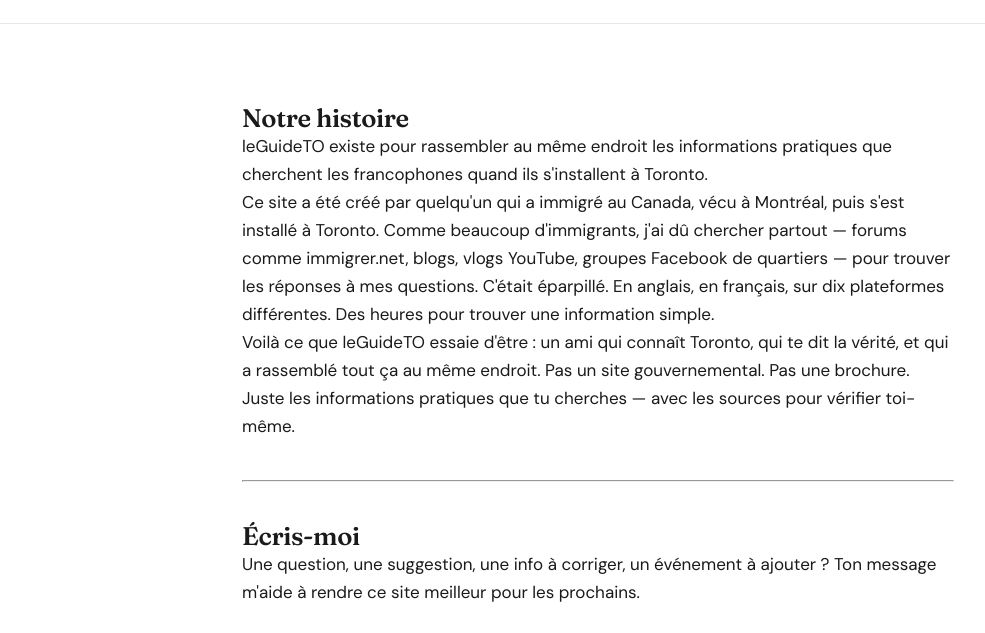
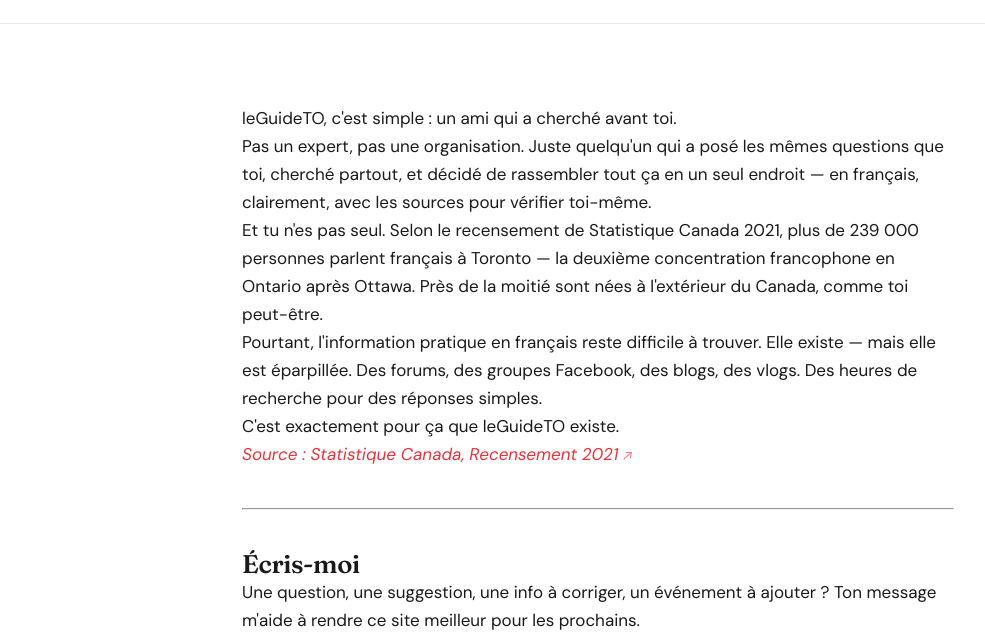
Before and after one commit to leguideto/leguideto, a website: page pages/about.html in a window 1280 px wide. Shown: the part 688-1321 px from the top of the page, without its empty margins (42-1027 px from the left). Drawn offline with Linux system fonts and the light colour scheme.

Commit message:
Update about page with final content

```diff
--- a/pages/about.html
+++ b/pages/about.html
@@ -22,22 +22,32 @@
   <section class="section">
     <div class="container container-narrow">
 
-      <h2 data-fr="Notre histoire" data-en="Our story">Notre histoire</h2>
-
-      <p data-fr="leGuideTO existe pour rassembler au même endroit les informations pratiques que cherchent les francophones quand ils s'installent à Toronto."
-         data-en="leGuideTO exists to gather in one place the practical information that French speakers look for when settling in Toronto.">
-        leGuideTO existe pour rassembler au même endroit les informations pratiques que cherchent les francophones quand ils s'installent à Toronto.
+      <p data-fr="leGuideTO, c'est simple : un ami qui a cherché avant toi."
+         data-en="leGuideTO is simple: a friend who searched before you.">
+        leGuideTO, c'est simple : un ami qui a cherché avant toi.
       </p>
 
-      <p data-fr="Ce site a été créé par quelqu'un qui a immigré au Canada, vécu à Montréal, puis s'est installé à Toronto. Comme beaucoup d'immigrants, j'ai dû chercher partout — forums comme immigrer.net, blogs, vlogs YouTube, groupes Facebook de quartiers — pour trouver les réponses à mes questions. C'était éparpillé. En anglais, en français, sur dix plateformes différentes. Des heures pour trouver une information simple."
-         data-en="This site was created by someone who immigrated to Canada, lived in Montreal, then settled in Toronto. Like many immigrants, I had to search everywhere — forums like immigrer.net, blogs, YouTube vlogs, neighbourhood Facebook groups — to find answers. It was scattered. In English, in French, across ten different platforms.">
-        Ce site a été créé par quelqu'un qui a immigré au Canada, vécu à Montréal, puis s'est installé à Toronto. Comme beaucoup d'immigrants, j'ai dû chercher partout — forums comme <a href="https://www.immigrer.net">immigrer.net</a>, blogs, vlogs YouTube, groupes Facebook de quartiers — pour trouver les réponses à mes questions. C'était éparpillé. En anglais, en français, sur dix plateformes différentes. Des heures pour trouver une information simple.
+      <p data-fr="Pas un expert, pas une organisation. Juste quelqu'un qui a posé les mêmes questions que toi, cherché partout, et décidé de rassembler tout ça en un seul endroit — en français, clairement, avec les sources pour vérifier toi-même."
+         data-en="Not an expert, not an organization. Just someone who asked the same questions as you, searched everywhere, and decided to gather it all in one place — in French, clearly, with sources so you can verify for yourself.">
+        Pas un expert, pas une organisation. Juste quelqu'un qui a posé les mêmes questions que toi, cherché partout, et décidé de rassembler tout ça en un seul endroit — en français, clairement, avec les sources pour vérifier toi-même.
       </p>
 
-      <p data-fr="Voilà ce que leGuideTO essaie d'être : un ami qui connaît Toronto, qui te dit la vérité, et qui a rassemblé tout ça au même endroit. Pas un site gouvernemental. Pas une brochure. Juste les informations pratiques que tu cherches — avec les sources pour vérifier toi-même."
-         data-en="That is what leGuideTO tries to be: a friend who knows Toronto, tells you the truth, and gathered everything in one place. Not a government website. Not a brochure. Just the practical information you need — with sources so you can verify for yourself.">
-        Voilà ce que leGuideTO essaie d'être : un ami qui connaît Toronto, qui te dit la vérité, et qui a rassemblé tout ça au même endroit. <strong>Pas un site gouvernemental. Pas une brochure. Juste les informations pratiques que tu cherches — avec les sources pour vérifier toi-même.</strong>
+      <p data-fr="Et tu n'es pas seul. Selon le recensement de Statistique Canada 2021, plus de 239 000 personnes parlent français à Toronto — la deuxième concentration francophone en Ontario après Ottawa. Près de la moitié sont nées à l'extérieur du Canada, comme toi peut-être."
+         data-en="And you are not alone. According to Statistics Canada's 2021 Census, more than 239,000 people speak French in Toronto — the second largest francophone concentration in Ontario after Ottawa. Nearly half were born outside Canada — maybe like you.">
+        Et tu n'es pas seul. Selon le recensement de Statistique Canada 2021, <strong>plus de 239 000 personnes</strong> parlent français à Toronto — la deuxième concentration francophone en Ontario après Ottawa. Près de la moitié sont nées à l'extérieur du Canada, comme toi peut-être.
       </p>
+
+      <p data-fr="Pourtant, l'information pratique en français reste difficile à trouver. Elle existe — mais elle est éparpillée. Des forums, des groupes Facebook, des blogs, des vlogs. Des heures de recherche pour des réponses simples."
+         data-en="Yet practical information in French remains hard to find. It exists — but it's scattered. Forums, Facebook groups, blogs, vlogs. Hours of searching for simple answers.">
+        Pourtant, l'information pratique en français reste difficile à trouver. Elle existe — mais elle est éparpillée. Des forums, des groupes Facebook, des blogs, des vlogs. Des heures de recherche pour des réponses simples.
+      </p>
+
+      <p data-fr="C'est exactement pour ça que leGuideTO existe."
+         data-en="That's exactly why leGuideTO exists.">
+        <strong>C'est exactement pour ça que leGuideTO existe.</strong>
+      </p>
+
+      <p><em><a href="https://www150.statcan.gc.ca/n1/pub/89-657-x/89-657-x2023017-eng.htm">Source : Statistique Canada, Recensement 2021</a></em></p>
 
       <hr style="margin:40px 0;">
 
```
